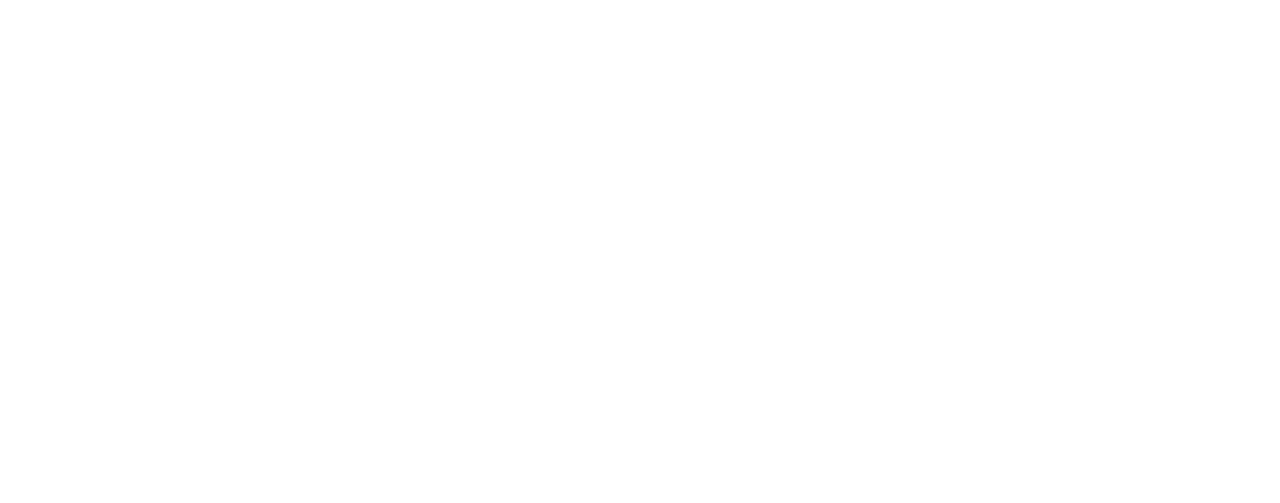
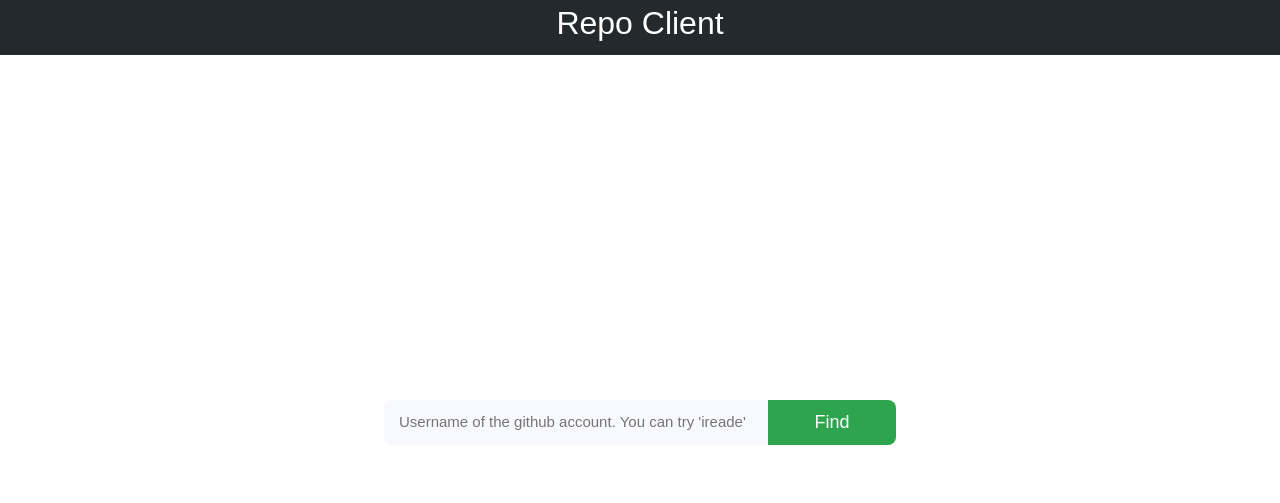
Before and after one commit to kaf-lamed-beyt/repo-search-client, a plain HTML site: page index.html in a window 1280 px wide. Drawn offline with Linux system fonts and the light colour scheme; a web font is replaced by a local one.

Commit message:
feat: add readme details and base styles of index page

```diff
--- a/index.html
+++ b/index.html
@@ -8,7 +8,23 @@
     <link rel="stylesheet" href="./style.css" />
   </head>
   <body>
-    <div id="root"></div>
+    <header>
+      <h1 class="brand">Repo Client</h1>
+    </header>
+    <div id="root">
+      <!-- the search component will go here -->
+      <form action="">
+        <div class="form-wrapper">
+          <input
+            type="text"
+            name="username"
+            class="github-username"
+            placeholder="Username of the github account. You can try 'ireade'"
+          />
+          <button class="search-username">Find</button>
+        </div>
+      </form>
+    </div>
     <script src="./index.js"></script>
   </body>
 </html>
--- a/style.css
+++ b/style.css
@@ -1,7 +1,9 @@
+@import url("https://fonts.googleapis.com/css2?family=KoHo:wght@200;300;400;500;600;700&display=swap");
 * {
   margin: 0;
   padding: 0;
   box-sizing: border-box;
+  font-family: "KoHo", sans-serif;
 }
 
 /* css variables that I'd be makining use of in this project
@@ -12,4 +14,102 @@
   --secondary: ghostwhite;
   --text-primary: #0366d6;
   --base-color: #fff;
+  --success: #2ea44f;
+  --muted-text: rgb(114, 111, 111);
 }
+
+#root {
+  height: 100%;
+}
+
+header {
+  background: var(--primary);
+  height: 55px;
+  width: 100%;
+  position: sticky;
+  z-index: 1;
+}
+
+header h1 {
+  text-align: center;
+  padding: 5px 0;
+  color: var(--base-color);
+  font-weight: normal;
+}
+
+form .form-wrapper {
+  display: flex;
+  justify-content: center;
+  padding: 20px 0;
+  height: 120px;
+  width: 100%;
+  position: absolute;
+  top: 55%;
+  transform: translateY(-50%);
+}
+
+.form-wrapper input,
+button {
+  height: 45px;
+}
+
+.form-wrapper input {
+  width: 30%;
+  border: none;
+  background: var(--secondary);
+  padding: 5px 15px;
+  color: var(--muted-text);
+  border-radius: 8px 0 0 8px;
+  outline: none;
+}
+
+.form-wrapper input:focus {
+  border: 1px solid var(--primary);
+}
+
+.form-wrapper input::placeholder {
+  font-size: 15px;
+}
+
+.form-wrapper button {
+  width: 10%;
+  border: none;
+  background: var(--success);
+  color: var(--base-color);
+  border-radius: 0 8px 8px 0;
+  font-size: 18px;
+  outline: none;
+}
+
+.form-wrapper button:hover {
+  cursor: pointer;
+}
+
+@media only screen and (max-width: 576px) {
+  .form-wrapper {
+    flex-direction: column;
+    justify-content: space-between !important;
+    padding: 0 20px !important;
+  }
+
+  .form-wrapper input {
+    width: 100%;
+    border-radius: 5px;
+  }
+
+  .form-wrapper button {
+    border-radius: 5px;
+    margin: 0 auto;
+    width: 100%;
+  }
+}
+
+@media only screen and (min-width: 577px) and (max-width: 920px) {
+  .form-wrapper {
+    padding: 0 20px !important;
+  }
+
+  .form-wrapper input {
+    width: 60%;
+  }
+}
```
Also changed, not shown: 1 other file.
